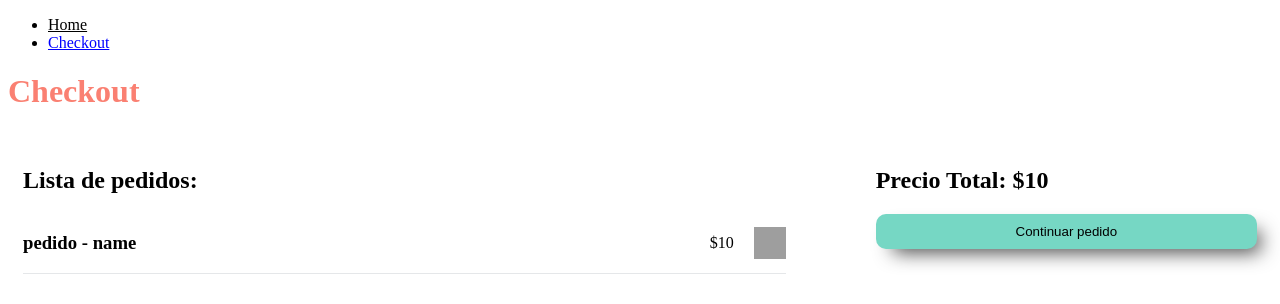
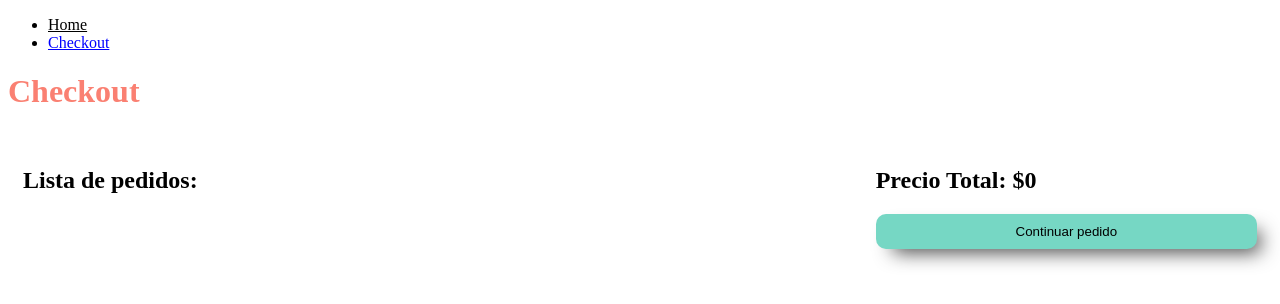
Before and after one commit to Jesus-piedrahita96/conf-merch, a React app: page /checkout in a window 1280 px wide. Shown: the top 304 px of the page. Built offline with nearby package versions, Linux system fonts and the light colour scheme; grey boxes are pictures that could not be loaded.

Commit message:
construyendo los hooks y el context de la app

```diff
--- a/src/components/Pedido.jsx
+++ b/src/components/Pedido.jsx
@@ -1,17 +1,51 @@
 import React from 'react'
+import { useDataCart } from '../context/AppContext';
 import '../css/pedido.css'
+import swal from 'sweetalert';
 
 function Pedido() {
+  const carrito = useDataCart()
+  const handleRemove = (object) => {
+    swal({
+      icon: 'warning',
+      text: 'Seguro quiere eliminar el pedido?',
+      dangerMode: true,
+      buttons: {
+        cancel: {
+          text:'Cancelar',
+          value:false,
+          visible: true
+        },
+        confirm: {
+          text:'Eliminar',
+          value: true,
+          visible: true
+        }
+      }
+    }).then(response => {
+      if(response) {
+        carrito.removeToCard(object)
+      }
+    })
+  }
+
   return (
     <>
       <div className="contain-pedido">
-        <h3 className='contain-pedido__item'>
-          pedido - name
-        </h3>
-        <div className="contain-pedido__info">
-          <p> $10 </p>
-          <span className='icon-delete'></span>
+        {carrito.state.cart.map((data, index) => (
+          <div key={index} className="contain-pedido__unitario">
+          <h3 className='contain-pedido__item'>
+            {data.title}
+          </h3>
+          <div className="contain-pedido__info">
+            <p> ${data.price} </p>
+            <span
+              className='icon-delete'
+              onClick={() => handleRemove(data)}
+            ></span>
+          </div>
         </div>
+        ))}
       </div>
     </>
   );
--- a/src/components/Producto.jsx
+++ b/src/components/Producto.jsx
@@ -1,7 +1,7 @@
 import React from 'react'
 import '../css/productos.css'
 
-function Producto({producto}) {
+function Producto({producto, handleAddToCard}) {
   return (
     <>
       <div className="product-card">
@@ -17,7 +17,8 @@ function Producto({producto}) {
         <p className="product-card__description">
           {producto.description}
         </p>
-        <button>Comprar</button>
+        <button onClick={() => handleAddToCard(producto)}
+        >Comprar</button>
       </div>
     </>
   );
--- a/src/components/Productos.jsx
+++ b/src/components/Productos.jsx
@@ -1,16 +1,20 @@
 import React from 'react'
 import Producto from './Producto';
-import initialState from '../initialState';
 import '../css/productos.css'
+import { useDataCart } from '../context/AppContext';
 
 function Productos() {
-  const productos = initialState.products
+  const datos = useDataCart()
 
   return (
     <>
       <div className="container-productos">
-        {productos.map((data) => (
-          <Producto key={data.id} producto={data}/>
+        {datos.state.products.map((data) => (
+          <Producto
+            key={data.id}
+            producto={data}
+            handleAddToCard={datos.addToCard}
+          />
         ))}
       </div>
     </>
--- /dev/null
+++ b/src/context/AppContext.js
@@ -0,0 +1,26 @@
+import React from 'react'
+import { useStateInitial } from '../hooks/useStateInital';
+
+const AppContext = React.createContext()
+
+function ProviderContext({children}) {
+  const initialState = useStateInitial()
+
+  return (
+    <AppContext.Provider
+     value={initialState}
+    >
+      {children}
+    </AppContext.Provider>
+  );
+}
+
+function useDataCart() {
+  const data = React.useContext(AppContext)
+  return data
+}
+
+export {
+  ProviderContext,
+  useDataCart
+};
--- a/src/css/pedido.css
+++ b/src/css/pedido.css
@@ -6,6 +6,16 @@
 }
 
 .contain-pedido {
+  overflow-y: scroll;
+  scroll-behavior: smooth;
+  height: 60vh;
+}
+
+.contain-pedido::-webkit-scrollbar{
+  display: none;
+}
+
+.contain-pedido__unitario {
   display: flex;
   justify-content: space-between;
   border-bottom: solid 1px #E5E7E9;
--- /dev/null
+++ b/src/hooks/useStateInital.js
@@ -0,0 +1,24 @@
+import React from 'react'
+import initialState from '../initialState';
+
+function useStateInitial() {
+  const [state, setState] = React.useState(initialState)
+
+  const addToCard = (payload) => {
+    setState({
+      ...state,
+      cart: [...state.cart, payload]
+    })
+  }
+
+  const removeToCard = (payload) => {
+    setState({
+      ...state,
+      cart: state.cart.filter(data => data.id !== payload.id)
+    })
+  }
+
+  return {addToCard, removeToCard, state}
+}
+
+export { useStateInitial };
--- a/src/initialState.js
+++ b/src/initialState.js
@@ -1,4 +1,5 @@
 export default {
+  cart: [],
   products: [
     {
       'id': '1',
--- a/src/pages/Checkout.jsx
+++ b/src/pages/Checkout.jsx
@@ -1,14 +1,29 @@
 import React from 'react'
 import {useNavigate } from 'react-router-dom';
 import Pedido from '../components/Pedido';
+import { useDataCart } from '../context/AppContext';
 import '../css/pedido.css'
 
 function Checkout() {
+  const [sumaTotal, setSumaTotal] = React.useState(0)
   const navigate = useNavigate()
+  const carrito = useDataCart()
 
   const handleClick = () => {
     navigate('/checkout/information')
   }
+
+  React.useEffect(() => {
+    let price = []
+    if(carrito.state.cart.length > 0) {
+      carrito.state.cart.map(data => {
+        price.push(data.price)
+      })
+    }
+    let suma = price.reduce((acum, value) => acum + value, 0)
+    setSumaTotal(suma)
+  }, [carrito.state.cart])
+
   return (
     <>
       <h1>Checkout</h1>
@@ -21,7 +36,7 @@ function Checkout() {
         </div>
         <div className="contain-main__resumen">
           <h2 className="contain-main__resumen-title">
-            Precio Total: $10
+            Precio Total: ${sumaTotal}
           </h2>
           <button
             type='button'
--- a/src/pages/Home.jsx
+++ b/src/pages/Home.jsx
@@ -2,7 +2,7 @@ import React from "react";
 import Productos from "../components/Productos";
 
 function Home() {
-  return(
+  return (
     <>
       <h1>Home</h1>
       <Productos />
--- a/src/router/App.jsx
+++ b/src/router/App.jsx
@@ -17,10 +17,14 @@ import '../css/app.css'
 //components
 import Header from "../components/Header";
 
+//context
+import { ProviderContext } from "../context/AppContext";
+
 function App() {
   return (
     <>
       <BrowserRouter>
+        <ProviderContext>
           <Header />
           <Routes>
             <Route path="/" element={<Home />} />
@@ -30,6 +34,7 @@ function App() {
             <Route path="/checkout/success" element={<Success />} />
             <Route path="*" element={<NotFound />} />
           </Routes>
+        </ProviderContext>
       </BrowserRouter>
     </>
   )
```
Lines whose indentation alone changed are shown as unchanged.
